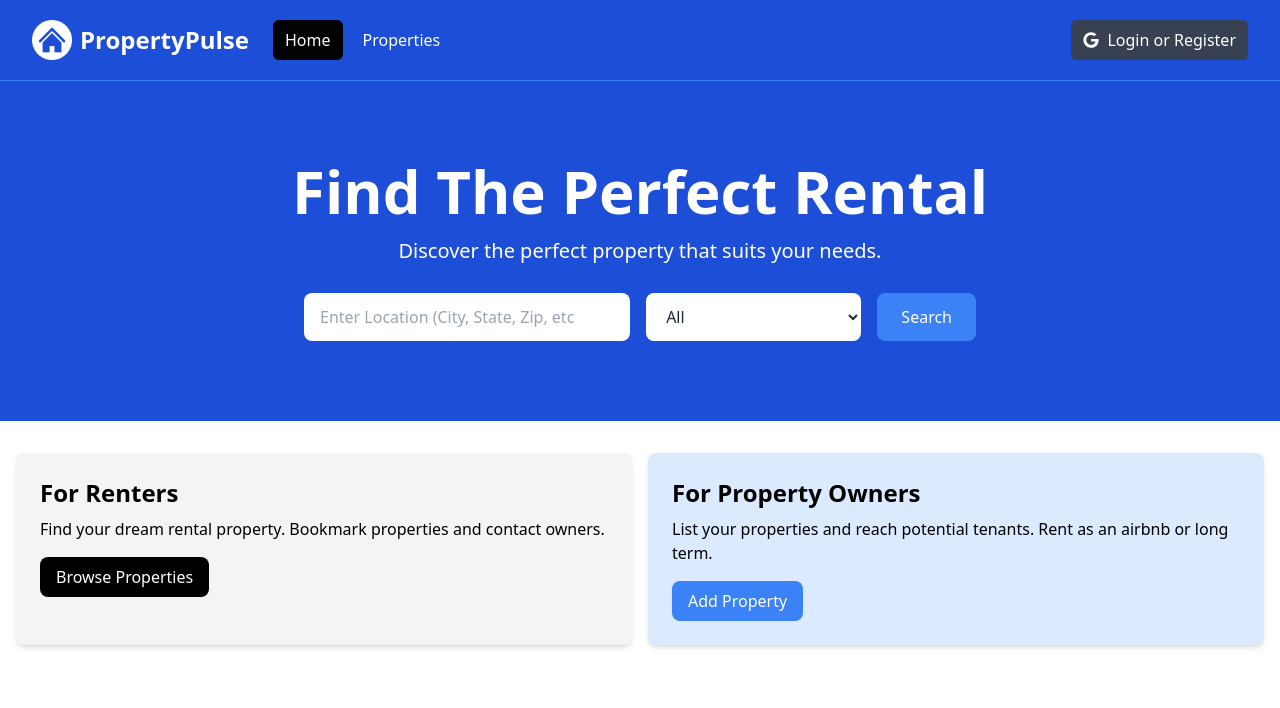
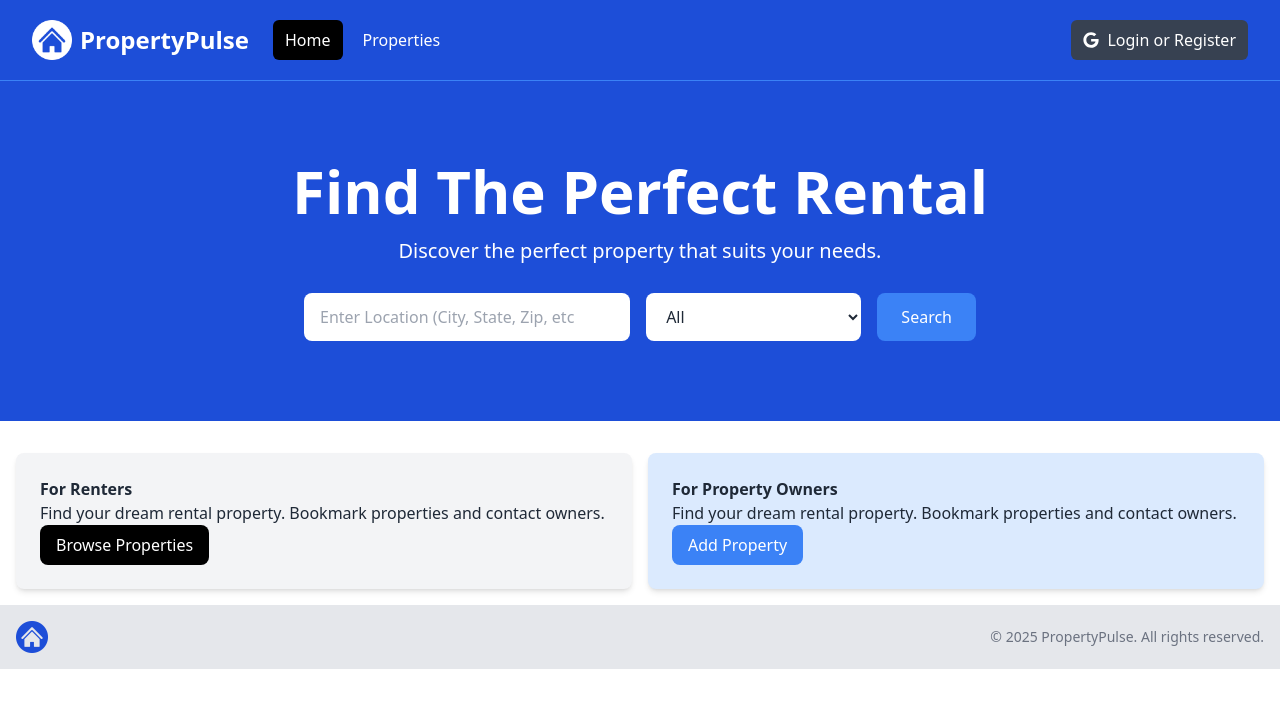
Before and after one commit to IhratPramudya/Property-Plus, a Next.js app: page / in a window 1280 px wide. Shown: the top 708 px of the page. Built offline with nearby package versions, Linux system fonts and the light colour scheme.

Commit message:
Add Footer on my Main Page View

```diff
--- a/app/layout.jsx
+++ b/app/layout.jsx
@@ -1,5 +1,6 @@
 import '@/assets/styles/globals.css';
 import Navbar from '@/components/Navbar';
+import Footer from '@/components/Footer';
 
 export const metadata = {
     title: 'PropertyPulse | Find The Perfect Rental',
@@ -13,6 +14,7 @@ const MainLayout = ({ children }) => {
             <body>
                 <Navbar />
                 <main>{children}</main>
+                <Footer />
             </body>
         </html>
     )
--- /dev/null
+++ b/components/Footer.jsx
@@ -0,0 +1,25 @@
+import Image from "next/image";
+import logo from '@/assets/images/logo.png';
+
+const Footer = () => {
+    const currentYear = new Date().getFullYear();
+
+    return (
+        <footer className="bg-gray-200 py-4 mt-auto">
+            <div
+                className="container mx-auto flex flex-col md:flex-row items-center justify-between px-4"
+            >
+                <div className="mb-4 md:mb-0">
+                    <Image src={logo} alt="Logo" className="h-8 w-auto" />
+                </div>
+                <div>
+                    <p className="text-sm text-gray-500 mt-2 md:mt-0">
+                        &copy; {currentYear} PropertyPulse. All rights reserved.
+                    </p>
+                </div>
+            </div>
+        </footer>
+    )
+}
+
+export default Footer;
--- a/components/Hero.jsx
+++ b/components/Hero.jsx
@@ -18,7 +18,7 @@ const Hero = () => {
                     className="mt-3 mx-auto max-w-2xl w-full flex flex-col md:flex-row items-center"
                 >
                     <div className="w-full md:w-3/5 md:pr-2 mb-4 md:mb-0">
-                        <label for="location" className="sr-only">Location</label>
+                        <label htmlFor="location" className="sr-only">Location</label>
                         <input
                             type="text"
                             id="location"
@@ -27,7 +27,7 @@ const Hero = () => {
                         />
                     </div>
                     <div className="w-full md:w-2/5 md:pl-2">
-                        <label for="property-type" className="sr-only">Property Type</label>
+                        <label htmlFor="property-type" className="sr-only">Property Type</label>
                         <select
                             id="property-type"
                             className="w-full px-4 py-3 rounded-lg bg-white text-gray-800 focus:outline-none focus:ring focus:ring-blue-500"
--- /dev/null
+++ b/components/InfoBox.jsx
@@ -0,0 +1,24 @@
+const InfoBox = ({
+    heading,
+    backgroundColor = 'bg-gray-100',
+    textColor = 'text-gray-800',
+    buttonInfo,
+    children
+}) => {
+    return (
+        <div className={`${backgroundColor} p-6 rounded-lg shadow-md`}>
+            <h2 className={`${textColor} font-bold`}>{heading}</h2>
+            <p className={`${textColor}`}>
+                {children}
+            </p>
+            <a
+                href={buttonInfo.link}
+                className={`inline-block ${buttonInfo.backgroundColor} text-white rounded-lg px-4 py-2 hover:opacity-80`}
+            >
+                {buttonInfo.text}
+            </a>
+        </div>
+    )
+}
+
+export default InfoBox
--- a/components/InfoBoxes.jsx
+++ b/components/InfoBoxes.jsx
@@ -1,34 +1,34 @@
+import InfoBox from "./InfoBox";
+
 const InfoBoxes = () => {
     return (
         <section>
-            <div class="container-xl lg:container m-auto">
-                <div class="grid grid-cols-1 md:grid-cols-2 gap-4 p-4 rounded-lg">
-                    <div class="bg-gray-100 p-6 rounded-lg shadow-md">
-                        <h2 class="text-2xl font-bold">For Renters</h2>
-                        <p class="mt-2 mb-4">
-                            Find your dream rental property. Bookmark properties and contact
-                            owners.
-                        </p>
-                        <a
-                            href="/properties.html"
-                            class="inline-block bg-black text-white rounded-lg px-4 py-2 hover:bg-gray-700"
-                        >
-                            Browse Properties
-                        </a>
-                    </div>
-                    <div class="bg-blue-100 p-6 rounded-lg shadow-md">
-                        <h2 class="text-2xl font-bold">For Property Owners</h2>
-                        <p class="mt-2 mb-4">
-                            List your properties and reach potential tenants. Rent as an
-                            airbnb or long term.
-                        </p>
-                        <a
-                            href="/add-property.html"
-                            class="inline-block bg-blue-500 text-white rounded-lg px-4 py-2 hover:bg-blue-600"
-                        >
-                            Add Property
-                        </a>
-                    </div>
+            <div className="container-xl lg:container m-auto">
+                <div className="grid grid-cols-1 md:grid-cols-2 gap-4 p-4 rounded-lg">
+                    <InfoBox
+                        heading='For Renters'
+                        backgroundColor="bg-gray-100"
+                        buttonInfo={{
+                            text: 'Browse Properties',
+                            link: '/properties',
+                            backgroundColor: 'bg-black'
+                        }}>
+                        Find your dream rental property. Bookmark
+                        properties and contact owners.
+
+                    </InfoBox>
+                    <InfoBox
+                        heading='For Property Owners'
+                        backgroundColor="bg-blue-100"
+                        buttonInfo={{
+                            text: 'Add Property',
+                            link: '/properties/add',
+                            backgroundColor: 'bg-blue-500'
+                        }}>
+                        Find your dream rental property. Bookmark
+                        properties and contact owners.
+
+                    </InfoBox>
                 </div>
             </div>
         </section>
```
